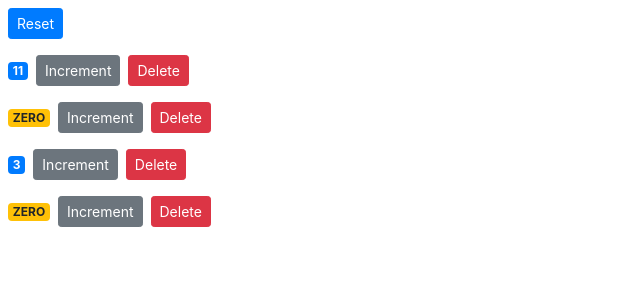
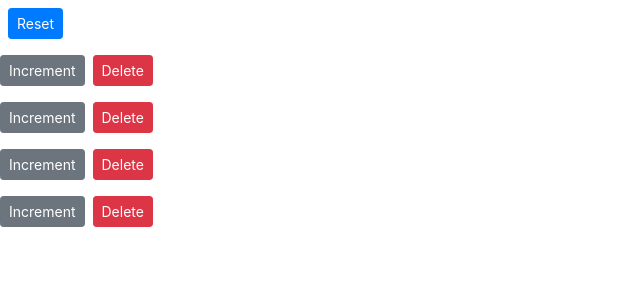
Before and after one commit to Modekai/Jambo-retail-store, a React (Create React App) app in the folder counter-app/: page / in a window 1280 px wide. Shown: the top 300 px of the page, without its empty margins (0-640 px from the left). Built offline with nearby package versions, Linux system fonts and the light colour scheme.

Commit message:
deleting the local state and creating protected component.

```diff
--- a/counter-app/src/components/counter.jsx
+++ b/counter-app/src/components/counter.jsx
@@ -1,19 +1,15 @@
 import React, { Component } from "react";
 
 class Counter extends Component {
-  state = {
-    value: this.props.counter.value
-  };
-
   // constructor() {
   //   super();
   //   this.handleIncrement = this.handleIncrement.bind(this);
   // }
 
-  handleIncrement = product => {
-    console.log(product);
-    this.setState({ value: this.state.value + 1 });
-  };
+  // handleIncrement = product => {
+  //   console.log(product);
+  //   this.setState({ value: this.state.value + 1 });
+  // };
 
   render() {
     console.log("props", this.props);
@@ -22,7 +18,7 @@ class Counter extends Component {
         {this.props.children}
         <span className={this.getBadgeClasses()}>{this.formatCount()}</span>
         <button
-          onClick={() => this.handleIncrement({ id: 1 })}
+          onClick={() => this.props.OnIncrement(this.props.counter)}
           className="btn btn-secondary btn-sm"
         >
           Increment
@@ -38,13 +34,13 @@ class Counter extends Component {
   }
 
   formatCount() {
-    const { value } = this.state;
+    const { value } = this.props.counter.value;
     return value === 0 ? "ZERO" : value;
   }
 
   getBadgeClasses() {
     let classes = "badge m-2 badge-";
-    classes += this.state.value === 0 ? "warning" : "primary";
+    classes += this.props.counter.value === 0 ? "warning" : "primary";
     return classes;
   }
 }
--- a/counter-app/src/components/counters.jsx
+++ b/counter-app/src/components/counters.jsx
@@ -9,6 +9,10 @@ class Counters extends Component {
       { id: 3, value: 3 },
       { id: 4, value: 0 }
     ]
+  };
+
+  handleIncrement = counter => {
+    console.log(counter);
   };
   handleReset = () => {
     const counters = this.state.counters.map(c => {
@@ -33,6 +37,7 @@ class Counters extends Component {
         {this.state.counters.map(counter => (
           <Counter
             key={counter.id}
+            onIncrement={this.handleIncrement}
             onDelete={this.handleDelete}
             counter={counter}
           />
```
